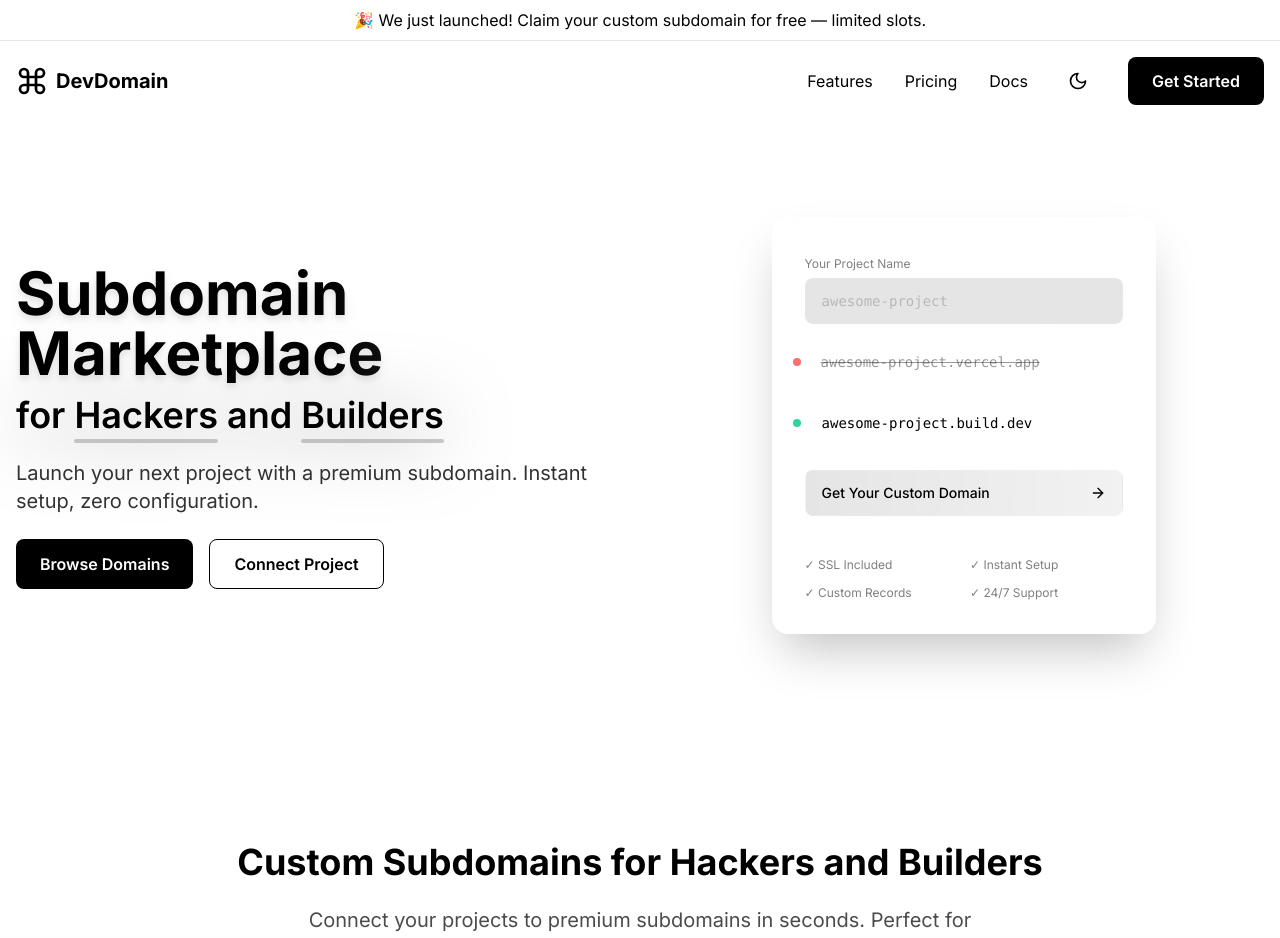
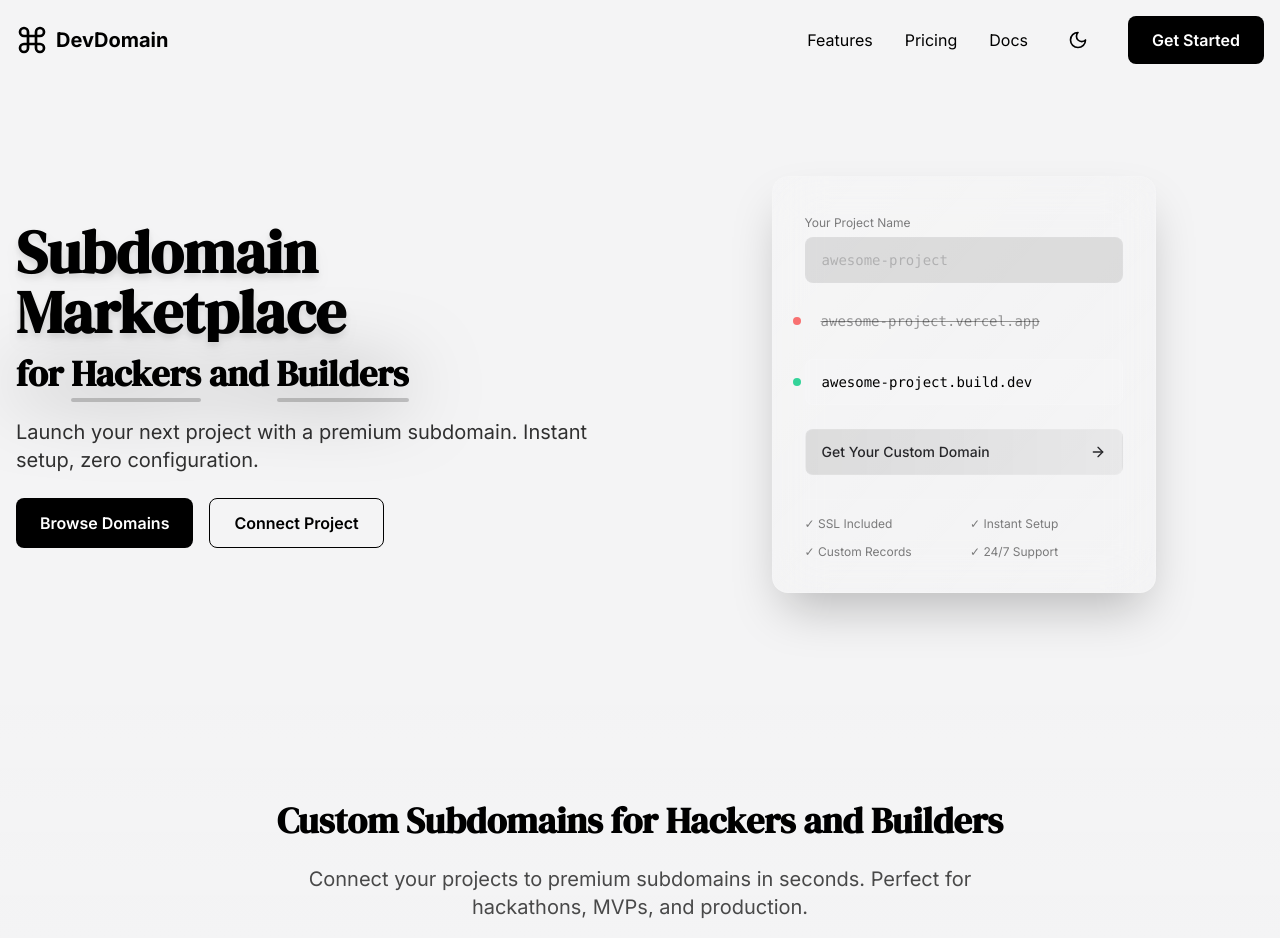
Before and after one commit to Xundan91/GhostDNS, a Next.js app: page / in a window 1280 px wide. Shown: the top 938 px of the page. Built offline with nearby package versions, Linux system fonts and the light colour scheme.

Commit message:
[Ui]Updated text and color

```diff
--- a/src/app/globals.css
+++ b/src/app/globals.css
@@ -1,14 +1,52 @@
+@import url('https://fonts.googleapis.com/css2?family=DM+Serif+Display:ital,wght@0,400;1,400&display=swap');
+
 @tailwind base;
 @tailwind components;
 @tailwind utilities;
 
 @layer base {
   body {
-    @apply bg-primary-light text-accent-light transition-colors duration-300;
+    @apply bg-dashboard-background text-dashboard-primaryText font-sans transition-colors duration-300;
   }
 
   .dark body {
     @apply bg-primary-dark text-accent-dark;
+  }
+
+  h1, h2, h3, h4, h5, h6 {
+    font-family: 'DM Serif Display', Georgia, serif;
+    color: theme('colors.dashboard.primaryText');
+  }
+
+  .dark h1, .dark h2, .dark h3, .dark h4, .dark h5, .dark h6 {
+    color: theme('colors.accent.dark');
+  }
+
+  .dashboard-heading {
+    font-family: 'DM Serif Display', Georgia, serif;
+    color: theme('colors.dashboard.primaryText');
+  }
+
+  .dark .dashboard-heading {
+    color: theme('colors.accent.dark');
+  }
+
+  .dashboard-subtext {
+    color: theme('colors.dashboard.subtext');
+  }
+
+  .dark .dashboard-subtext {
+    color: theme('colors.accent.dark');
+  }
+
+  .dashboard-btn {
+    background: theme('colors.dashboard.buttonBg');
+    color: theme('colors.dashboard.buttonText');
+  }
+
+  .dashboard-input {
+    background: theme('colors.dashboard.inputBg');
+    border-color: theme('colors.dashboard.inputBorder');
   }
 }
 
--- a/src/app/page.tsx
+++ b/src/app/page.tsx
@@ -1,4 +1,3 @@
-import AnnouncementBar from '@/components/AnnouncementBar';
 import Navbar from '@/components/Navbar';
 import HeroSection from '@/components/HeroSection';
 import FeaturesSection from '@/components/FeaturesSection';
@@ -8,7 +7,6 @@ import Footer from '@/components/Footer';
 export default function Home() {
   return (
     <div className="font-sans">
-      <AnnouncementBar />
       <Navbar />
       <div className="pt-24">
         <HeroSection />
--- a/src/components/AnnouncementBar.tsx
+++ b/src/components/AnnouncementBar.tsx
@@ -4,7 +4,7 @@ import React from 'react';
 
 const AnnouncementBar: React.FC = () => {
   return (
-    <div className="bg-dark-700 text-light-100 py-2 px-4 text-center text-sm md:text-base border-b border-dark-500">
+    <div className="bg-accent-light dark:bg-accent-dark text-primary-light dark:text-primary-dark py-2 px-4 text-center text-sm md:text-base border-b border-accent-light/20 dark:border-accent-dark/20">
       <p className="animate-pulse">
         🎉 We just launched! Claim your custom subdomain for free — limited slots.
       </p>
--- a/src/components/CTASection.tsx
+++ b/src/components/CTASection.tsx
@@ -10,7 +10,7 @@ const CTASection: React.FC = () => {
           Join thousands of developers who've upgraded their project domains. Free tier available.
         </p>
         <div className="flex flex-col sm:flex-row justify-center space-y-4 sm:space-y-0 sm:space-x-4">
-          <Button className="bg-white text-black hover:bg-gray-100 border-0">
+          <Button className="bg-white text-black dark:bg-white dark:text-black hover:bg-gray-100 dark:hover:bg-gray-100 border-0">
             Get Started Now
           </Button>
           <Button primary={false} className="border-white text-white hover:bg-white/10">
--- a/src/components/FeaturesSection.tsx
+++ b/src/components/FeaturesSection.tsx
@@ -10,8 +10,8 @@ const FeaturesSection: React.FC = () => {
 
       <div className="container mx-auto max-w-7xl relative">
         <div className="text-center mb-24">
-          <h2 className="text-3xl md:text-4xl font-bold mb-6">Custom Subdomains for Hackers and Builders</h2>
-          <p className="text-xl opacity-70 max-w-2xl mx-auto">
+          <h2 className="text-3xl md:text-4xl font-bold mb-6 text-accent-light dark:text-accent-dark">Custom Subdomains for Hackers and Builders</h2>
+          <p className="text-xl opacity-70 max-w-2xl mx-auto text-accent-light dark:text-accent-dark">
             Connect your projects to premium subdomains in seconds. Perfect for hackathons, MVPs, and production.
           </p>
         </div>
@@ -20,31 +20,31 @@ const FeaturesSection: React.FC = () => {
           <div className="bg-secondary-light/30 dark:bg-secondary-dark/30 rounded-2xl p-8 backdrop-blur-md border border-accent-light/10 dark:border-accent-dark/10 hover:transform hover:scale-105 transition-all duration-500">
             <div className="flex items-center space-x-3 mb-6">
               <div className="p-3 rounded-xl bg-accent-light/5 dark:bg-accent-dark/5">
-                <Globe className="w-6 h-6" />
+                <Globe className="w-6 h-6 text-accent-light dark:text-accent-dark" />
               </div>
-              <h3 className="text-xl font-semibold">Vercel Projects</h3>
+              <h3 className="text-xl font-semibold text-accent-light dark:text-accent-dark">Vercel Projects</h3>
             </div>
-            <p className="opacity-70">Instantly connect your Vercel deployments to a custom subdomain with zero configuration.</p>
+            <p className="opacity-70 text-accent-light dark:text-accent-dark">Instantly connect your Vercel deployments to a custom subdomain with zero configuration.</p>
           </div>
 
           <div className="bg-secondary-light/30 dark:bg-secondary-dark/30 rounded-2xl p-8 backdrop-blur-md border border-accent-light/10 dark:border-accent-dark/10 hover:transform hover:scale-105 transition-all duration-500">
             <div className="flex items-center space-x-3 mb-6">
               <div className="p-3 rounded-xl bg-accent-light/5 dark:bg-accent-dark/5">
-                <Rocket className="w-6 h-6" />
+                <Rocket className="w-6 h-6 text-accent-light dark:text-accent-dark" />
               </div>
-              <h3 className="text-xl font-semibold">Netlify Sites</h3>
+              <h3 className="text-xl font-semibold text-accent-light dark:text-accent-dark">Netlify Sites</h3>
             </div>
-            <p className="opacity-70">One-click integration with your Netlify deployments. No DNS hassle.</p>
+            <p className="opacity-70 text-accent-light dark:text-accent-dark">One-click integration with your Netlify deployments. No DNS hassle.</p>
           </div>
 
           <div className="bg-secondary-light/30 dark:bg-secondary-dark/30 rounded-2xl p-8 backdrop-blur-md border border-accent-light/10 dark:border-accent-dark/10 hover:transform hover:scale-105 transition-all duration-500">
             <div className="flex items-center space-x-3 mb-6">
               <div className="p-3 rounded-xl bg-accent-light/5 dark:bg-accent-dark/5">
-                <Link className="w-6 h-6" />
+                <Link className="w-6 h-6 text-accent-light dark:text-accent-dark" />
               </div>
-              <h3 className="text-xl font-semibold">Custom Domains</h3>
+              <h3 className="text-xl font-semibold text-accent-light dark:text-accent-dark">Custom Domains</h3>
             </div>
-            <p className="opacity-70">Point any domain or subdomain to your project with automated SSL and CDN.</p>
+            <p className="opacity-70 text-accent-light dark:text-accent-dark">Point any domain or subdomain to your project with automated SSL and CDN.</p>
           </div>
         </div>
 
@@ -52,8 +52,8 @@ const FeaturesSection: React.FC = () => {
           <div className="absolute inset-0 bg-gradient-to-br from-accent-light/5 to-transparent dark:from-accent-dark/5"></div>
           <div className="p-8 md:p-12">
             <div className="text-center mb-12">
-              <h3 className="text-2xl md:text-3xl font-bold mb-4">See How It Works</h3>
-              <p className="text-lg opacity-70">Connect your project in under 30 seconds</p>
+              <h3 className="text-2xl md:text-3xl font-bold mb-4 text-accent-light dark:text-accent-dark">See How It Works</h3>
+              <p className="text-lg opacity-70 text-accent-light dark:text-accent-dark">Connect your project in under 30 seconds</p>
             </div>
 
             <div className="relative aspect-video rounded-xl overflow-hidden border border-accent-light/10 dark:border-accent-dark/10">
--- a/src/components/HeroSection.tsx
+++ b/src/components/HeroSection.tsx
@@ -14,7 +14,7 @@ const HeroSection: React.FC = () => {
               <span className="block text-4xl md:text-5xl lg:text-6xl font-bold leading-tight bg-gradient-to-r from-accent-light via-accent-light to-accent-light/70 dark:from-accent-dark dark:via-accent-dark dark:to-accent-dark/70 bg-clip-text text-transparent drop-shadow-[0_12px_48px_rgba(0,0,0,0.6)] drop-shadow-lg">
                 Subdomain Marketplace
               </span>
-              <span className="block mt-3 text-2xl md:text-3xl lg:text-4xl font-semibold drop-shadow-[0_8px_36px_rgba(0,0,0,0.5)] drop-shadow">
+              <span className="block mt-3 text-2xl md:text-3xl lg:text-4xl font-semibold drop-shadow-[0_8px_36px_rgba(0,0,0,0.5)] drop-shadow text-accent-light dark:text-accent-dark">
                 for{' '}
                 <span className="relative inline-block">
                   Hackers
@@ -27,7 +27,7 @@ const HeroSection: React.FC = () => {
                 </span>
               </span>
             </h1>
-            <p className="text-xl opacity-80">
+            <p className="text-xl opacity-80 text-accent-light dark:text-accent-dark">
               Launch your next project with a premium subdomain. Instant setup, zero configuration.
             </p>
             <div className="flex flex-col sm:flex-row space-y-4 sm:space-y-0 sm:space-x-4">
--- a/src/database/schema/basedomain.ts
+++ b/src/database/schema/basedomain.ts
@@ -7,7 +7,6 @@ export const basedomain = pgTable("basedomain",{
     platform: text("platform").notNull(),
     price: text("price").notNull().default("0"),
     apiKey: text("api_key"),
-
     ownerId : text("owner_id").notNull().references(()=>users.id,{
         onDelete:"cascade"
     }),
--- a/tailwind.config.ts
+++ b/tailwind.config.ts
@@ -10,7 +10,8 @@ const config: Config = {
   theme: {
     extend: {
       fontFamily: {
-        sans: ['Inter', 'sans-serif'],
+        sans: ['Inter', 'Helvetica Neue', 'system-ui', 'sans-serif'],
+        serif: ['DM Serif Display', 'Georgia', 'serif'],
       },
       colors: {
         primary: {
@@ -24,7 +25,16 @@ const config: Config = {
         accent: {
           light: '#000000',
           dark: '#FFFFFF',
-        }
+        },
+        dashboard: {
+          background: '#f4f4f5', // light gray
+          primaryText: '#27272a', // dark gray, nearly black
+          subtext: '#52525b', // medium gray
+          buttonBg: '#18181b', // black-gray
+          buttonText: '#ffffff',
+          inputBg: '#ffffff',
+          inputBorder: '#e4e4e7',
+        },
       },
       animation: {
         'float': 'float 6s ease-in-out infinite',
```
Also changed, not shown: src/components/Footer.tsx (+19 -19 lines), src/components/Navbar.tsx (+9 -9 lines), src/components/TestimonialsSection.tsx (+5 -5 lines).
